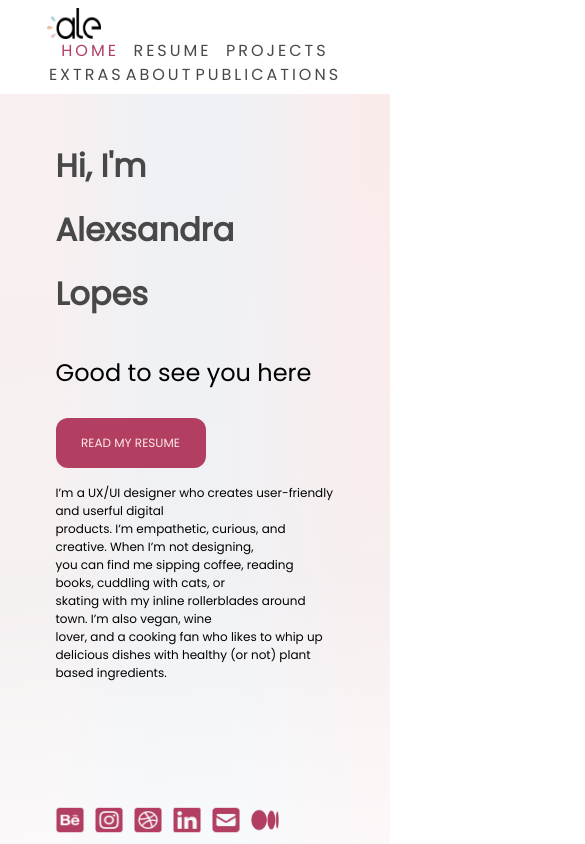
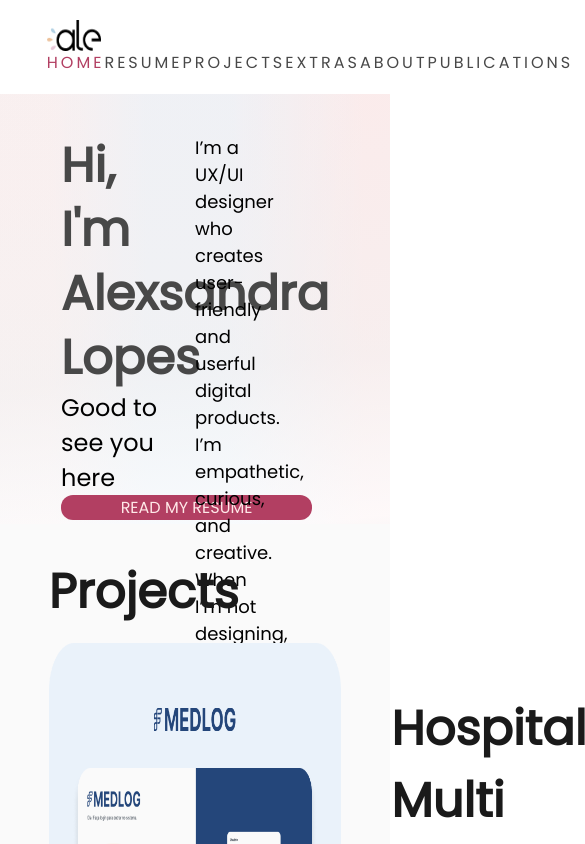
Before and after one commit to maikonigor/ale-portfolio, a Next.js app: page / in a window 390 px wide. Shown: the top 844 px of the page, 585 px wide, since content can reach past the window. Built offline with nearby package versions, Linux system fonts and the light colour scheme.

Commit message:
responsive introduction section

```diff
--- a/components/layout.module.css
+++ b/components/layout.module.css
@@ -79,10 +79,10 @@
     margin: 3rem 0 0;
 }
 
-@media all and (max-width: 800px) {
+/* @media all and (max-width: 800px) {
 
  .navitems {
     width: 100%;
     flex-wrap: wrap;
  }
-}
+} */
--- a/pages/index.js
+++ b/pages/index.js
@@ -23,16 +23,17 @@ export default function Home() {
             <p className={homeStyles.goodToSee}>Good to see you here</p>
             <div className={homeStyles.btnResume}>Read my resume</div>
           </div>
-          <div className={homeStyles.column}>
+          <div className={`${homeStyles.column}`}>
             <p className={homeStyles.introductionText}>
-              I’m a UX/UI designer who creates user-friendly and userful digital<br />
-              products. I’m empathetic, curious, and creative. When I’m not designing,<br />
-              you can find me sipping coffee, reading books, cuddling with cats, or <br />
-              skating with my inline rollerblades around town. I’m also vegan, wine<br />
+              I’m a UX/UI designer who creates user-friendly and userful digital
+              products. I’m empathetic, curious, and creative. When I’m not designing,
+              you can find me sipping coffee, reading books, cuddling with cats, or
+              skating with my inline rollerblades around town. I’m also vegan, wine
               lover, and a cooking fan who likes to whip up
               delicious dishes with healthy (or not) plant
               based ingredients.
             </p>
+            <div className={homeStyles.socialButtonsContainer}>
               <div className={homeStyles.socialButtons}>
                 {
                   socialButtons.map(item => {
@@ -43,6 +44,7 @@ export default function Home() {
                     )
                   })
                 }
+              </div>
             </div>
           </div>
         </div>
--- a/styles/Home.module.css
+++ b/styles/Home.module.css
@@ -1,7 +1,6 @@
 
 
 .introduction {
-  /* height: 406px; */
   padding: 40px;
   background: linear-gradient(174.02deg, rgba(242, 242, 242, 0.35) 11.2%, rgba(242, 242, 242, 0.6) 62.91%,
       rgba(255, 255, 255, 0.7) 98.01%,
@@ -16,10 +15,13 @@
 }
 
 .introductionContent {
-  width: 60%;
   display: flex;
   flex-direction: row;
   justify-content: space-evenly;
+  flex-basis: 0;
+  flex-wrap: wrap;
+  flex-grow: 0.7;
+
 }
 
 .presentationHeader {
@@ -30,13 +32,19 @@
 
 }
 
+.introductionText{
+  width: 60%;
+}
 .column {
   width: 50%;
-  height: 350px;
+  height: 350px;;
   display: flex;
   flex-direction: column;
   justify-content: space-between;
+  flex-wrap: 1;
+  flex-shrink: 1;
 }
+
 
 .goodToSee {
   font-size: 24px;
@@ -59,6 +67,7 @@
   display: flex;
   flex-direction: row;
   justify-content: space-between;
+  align-items: flex-start;
 }
 
 
@@ -69,7 +78,7 @@
 }
 
 
-@media all and (max-width: 1000px) {
+/* @media all and (max-width: 1000px) {
   .introductionContent {
     width: 80%;
   }
@@ -104,4 +113,4 @@
     font-size: 12px;
   }
 
-}
+}*/
--- a/styles/utils.module.css
+++ b/styles/utils.module.css
@@ -134,7 +134,7 @@
   background-color: #E8E8E8;
 }
 
-@media all and (max-width: 1300px) {
+/* @media all and (max-width: 1300px) {
   .headingMd {
     font-size: 24px;
   }
@@ -185,4 +185,4 @@
     -webkit-transform: scale(0.6, 0.6);
   }
 
-}
+} */
```
Lines whose indentation alone changed are shown as unchanged.
